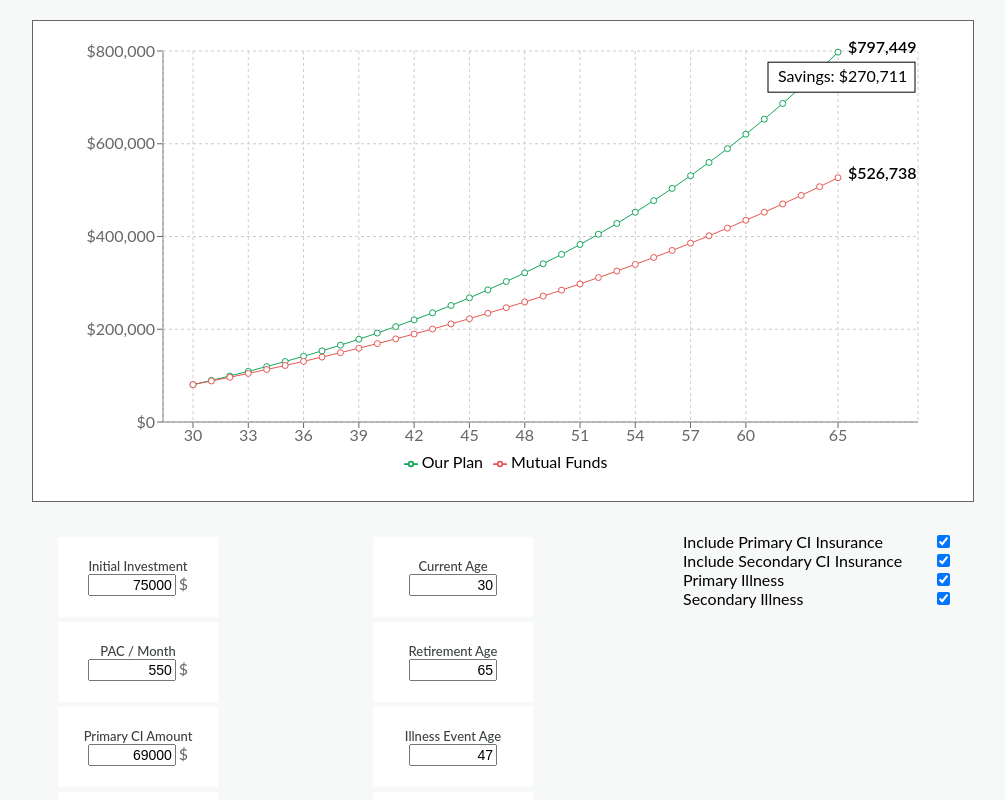
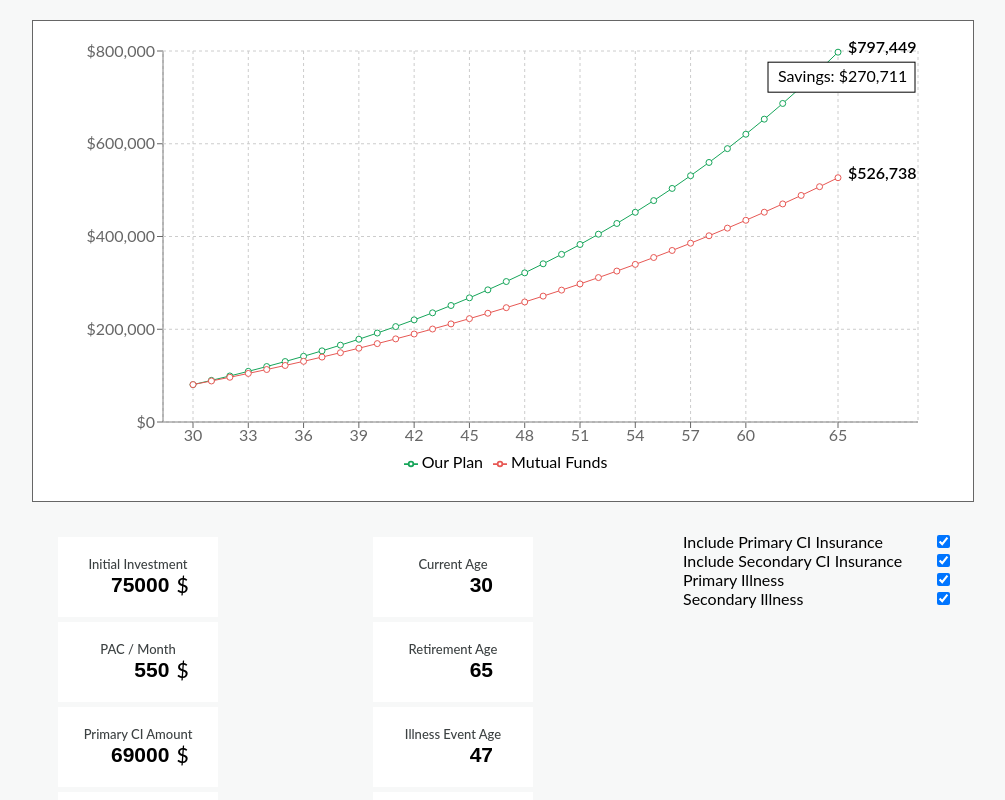
Before and after one commit to swetton/insurance-model, a React (Create React App) app: page / in a window 1280 px wide. Shown: the top 800 px of the page, without its empty margins (137-1142 px from the left). Built offline with nearby package versions, Linux system fonts and the light colour scheme; a small style sheet from the web is missing.

Commit message:
Implement fields with active line

```diff
--- a/src/components/TextField.js
+++ b/src/components/TextField.js
@@ -11,22 +11,25 @@ export default class TextField extends Component {
     } = this.props;
 
     return (
+      <Field name={name} component={({ input, meta: { touched, error, active } }) => (
         <div style={styles.container}>
           <label style={styles.label} htmlFor={name}>
             {label}
           </label>
-        <div>
-          <Field
-            name={name}
-            component='input'
+          <div style={{ ...styles.field.container, ...(active ? styles.field.active : {}) }}>
+            <input
+              {...input}
+              placeholder={label}
               type='text'
-            style={styles.field}
+              style={styles.field.input}
             />
-          {suffix && <span style={styles.suffix}>
+            {suffix && <span style={styles.field.suffix}>
               {suffix}
             </span>}
           </div>
         </div>
+      )}
+      />
     );
   }
 }
@@ -49,13 +52,28 @@ const styles = {
     fontFamily: 'Lato Medium',
   },
   field: {
+    container: {
+      width: 'calc(100% - 20px)',
+      display: 'flex',
+      justifyContent: 'center',
+      borderBottom: `1px solid transparent`,
+    },
+    input: {
       textAlign: 'right',
       width: '80px',
-    fontSize: '14px',
+      fontSize: '21px',
+      fontWeight: 600,
+      border: 0,
+      outline: 0,
     },
     suffix: {
       display: 'inline-block',
-    paddingLeft: '3px',
-    color: colors.grey,
+      paddingLeft: '5px',
+      fontSize: '21px',
+      fontFamily: 'Lato Medium',
+    },
+    active: {
+      borderBottom: `1px solid ${colors.blue}`,
+    },
   },
 };
--- a/src/theme/colors.js
+++ b/src/theme/colors.js
@@ -3,4 +3,5 @@ export default {
   grey: '#666666',
   haze: '#F7F8F8',
   almostBlack: '#3C4142',
+  blue: '#3F85D7',
 };
```
Lines whose indentation alone changed are shown as unchanged.
